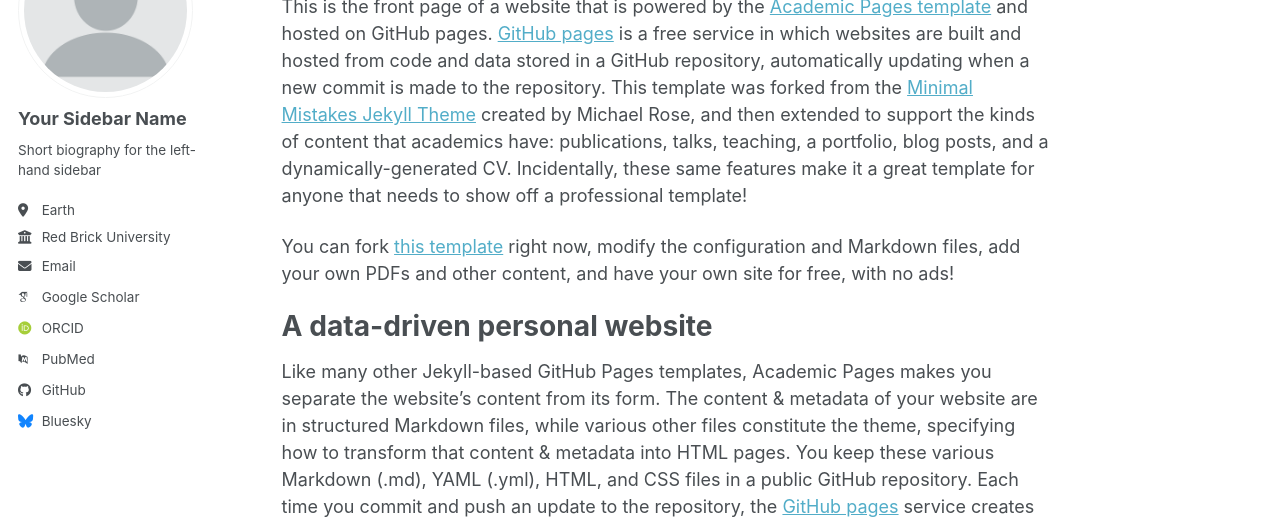
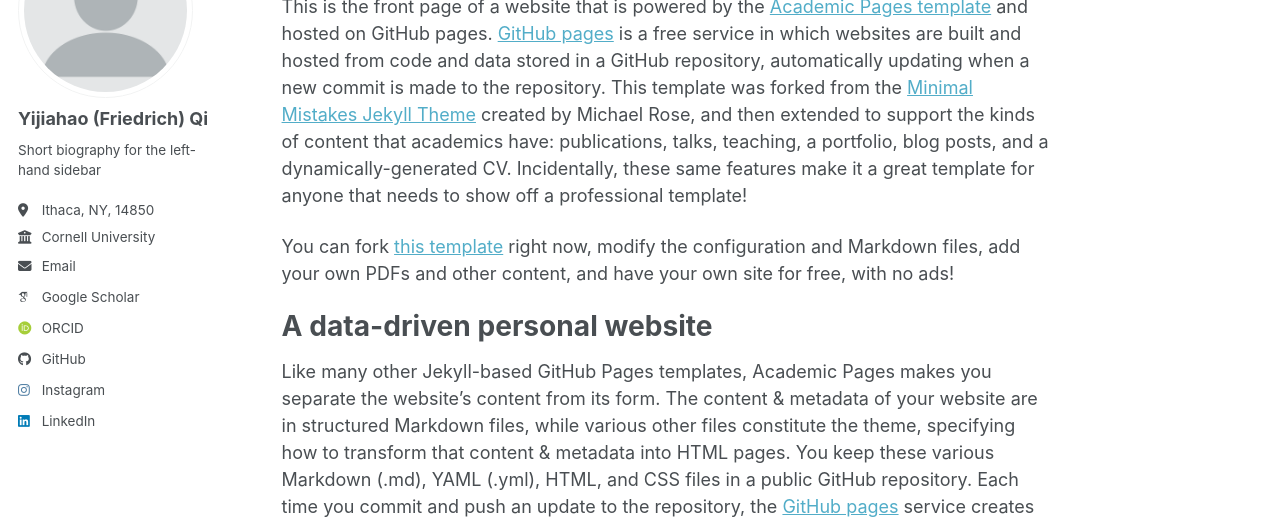
Before and after one commit to Friedrichqi/Friedrichqi.github.io, a Jekyll site: the page built from _pages/about.md, in a window 1280 px wide. Shown: the part 178-697 px from the top of the page. Built offline with Jekyll 4.4.1, drawn with Linux system fonts in a browser that asks for light colours; some web fonts are replaced; a script bundle is joined from its source files by our own code; library files that are not in the unit come from our copies.

Commit message:
modify config.yaml

```diff
--- a/_config.yml
+++ b/_config.yml
@@ -24,24 +24,24 @@
 author:
   # Biographic information
   avatar           : "profile.png"
-  name             : "Your Sidebar Name"
+  name             : "Yijiahao (Friedrich) Qi"
   pronouns         : # example: "she/her"
   bio              : "Short biography for the left-hand sidebar"
-  location         : "Earth"
-  employer         : "Red Brick University"
+  location         : "Ithaca, NY, 14850"
+  employer         : "Cornell University"
   uri              : # URL
-  email            : "none@example.org"
+  email            : "yq335@cornell.edu"
 
   # Academic websites
   academia         : # URL
   arxiv            : # URL - Update with the correct link to your profile
-  googlescholar    : "https://scholar.google.com/citations?user=PS_CX0AAAAAJ"
+  googlescholar    : "https://scholar.google.com/citations?user=3gXxY4UAAAAJ&hl=en"
   inspire-hep      : # URL
   impactstory      : # URL
-  orcid            : "https://orcid.org/yourorcidurl"
+  orcid            : "https://orcid.org/0009-0006-7649-1127"
   semantic         : # URL
   ssrn             : # URL
-  pubmed           : "https://www.ncbi.nlm.nih.gov/pubmed/?term=john+snow"
+  pubmed           : # "https://www.ncbi.nlm.nih.gov/pubmed/?term=john+snow"
   researchgate     : # URL
   scopus           : # URL
   zotero           : # URL
@@ -51,22 +51,22 @@
   bitbucket        : # Username - Update with your username on the site
   codepen          : # Username
   dribbble         : # Username
-  github           : "academicpages"
+  github           : "Friedrichqi"
   kaggle           : # Username
   stackoverflow    : # User number or user number and name (i.e., use "1" or "1/jeff-atwood")
 
   # Social media
   artstation       : # Username
-  bluesky          : "bsky.app" # Replace this with you Bluesky username
+  bluesky          : # "bsky.app" # Replace this with you Bluesky username
   facebook         : # Username
   flickr           : # Username
   foursquare       : # Username
   goodreads        : # Username
   google_plus      : # Username
   keybase          : # Username
-  instagram        : # Username
+  instagram        : Friedrichqi
   lastfm           : # Username
-  linkedin         : # Username
+  linkedin         : friedrichqi
   mastodon         : # URL
   medium           : # URL
   pinterest        : # Username
```
